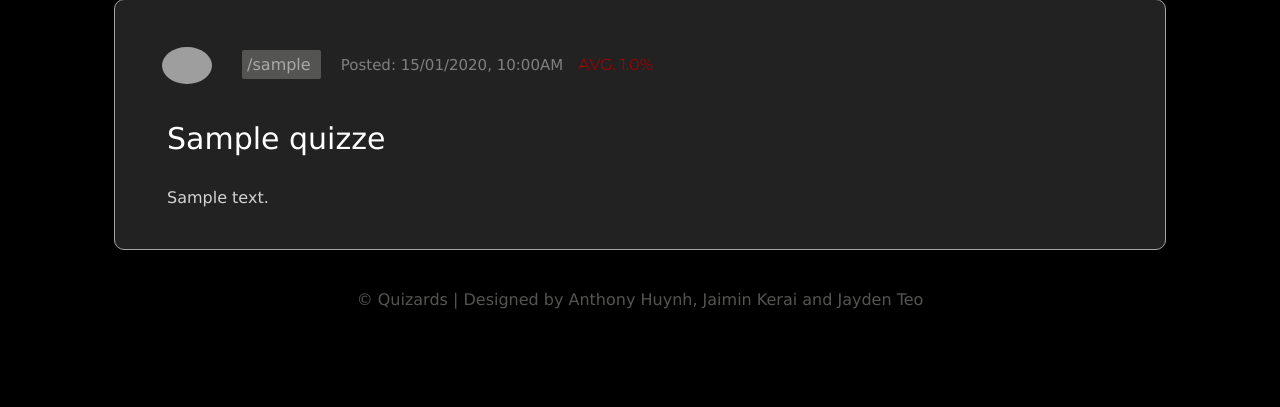
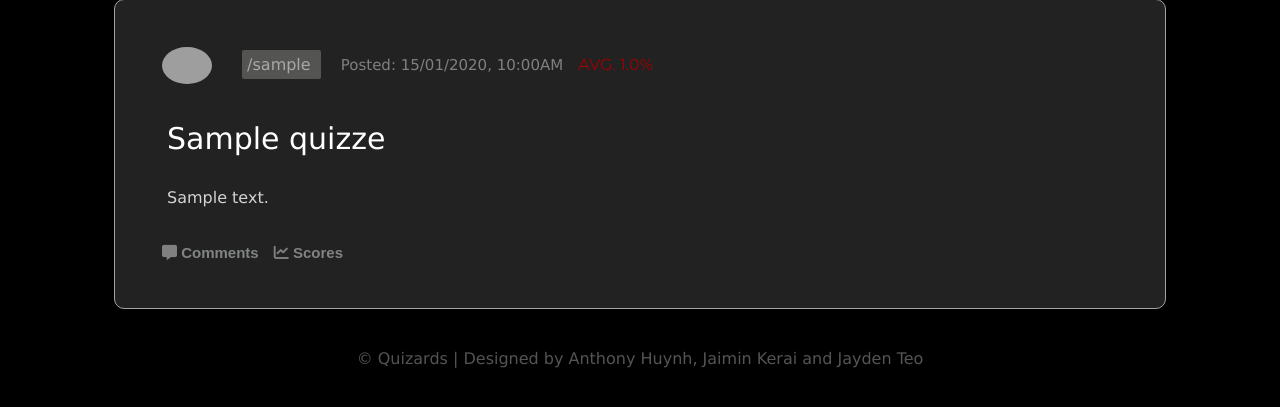
Before and after one commit to jaiminkerai/Quiz-Survey-WebProject, a Flask app: page /quizzes in a window 1280 px wide. Shown: the part 175-582 px from the top of the page. Run offline with Flask 2, Linux system fonts and the light colour scheme; tables that the repository leaves empty hold one stand-in row (values such as "Sample post"); some libraries are stand-ins or nearby versions; grey boxes are pictures that could not be loaded.

Commit message:
added comments and scores button

```diff
--- a/app/templates/quizdisplay.html
+++ b/app/templates/quizdisplay.html
@@ -27,6 +27,16 @@
                 <td colspan=5, class="desc">{{ quiz.description }}
                 </td>
             </tr>
+            <tr>
+                <td colspan=100%>
+                    <a href="{{ url_for('comments', quizid=quiz.id, quizname=quiz.name) }}" style="text-decoration:none">
+                        <button class="clicker"><i class='fas fa-comment-alt' style="color:gray"></i> Comments</button>
+                    </a>
+                    <a href="{{ url_for('scores', quizid=quiz.id, quizname=quiz.name) }}" style="text-decoration:none">
+                        <button class="clicker"><i class='fas fa-chart-line' style="color:gray"></i> Scores</button>
+                    </a>
+                </td>
+            </tr>
 
 
         </table>
```
